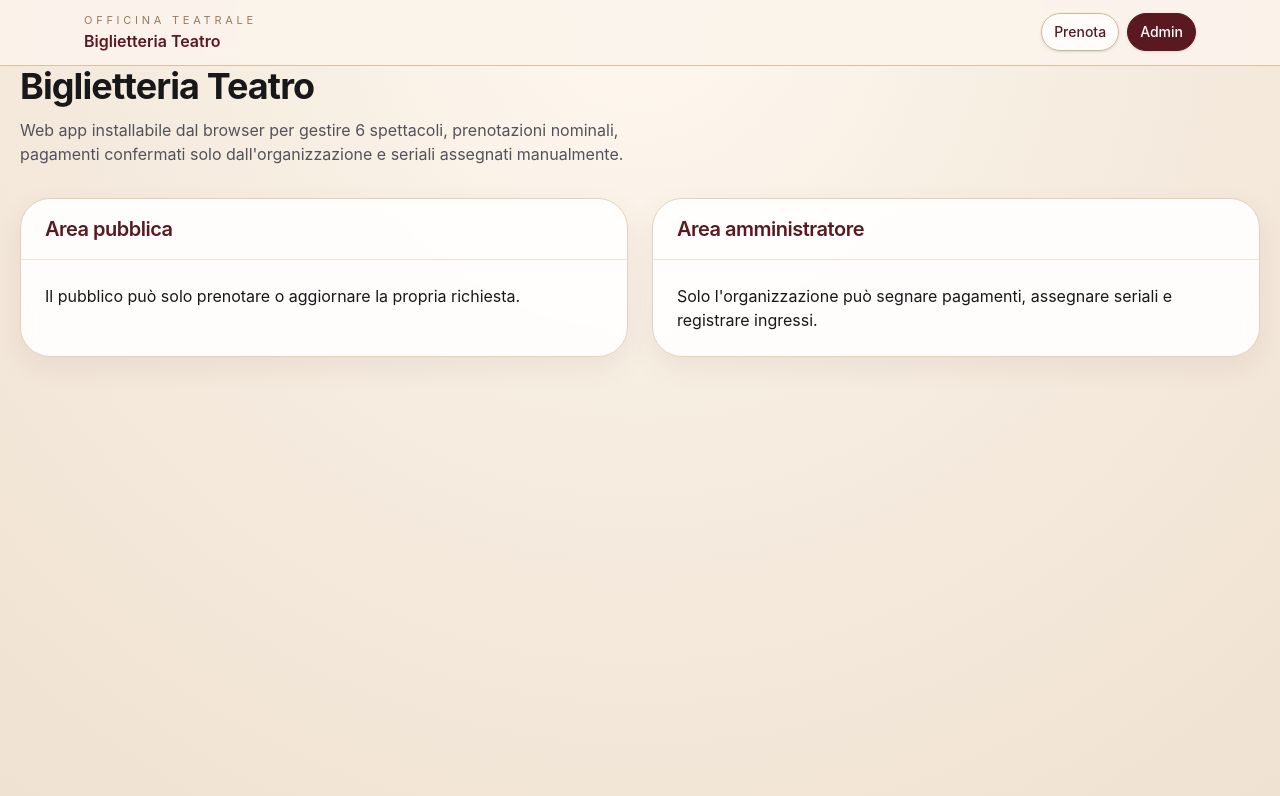
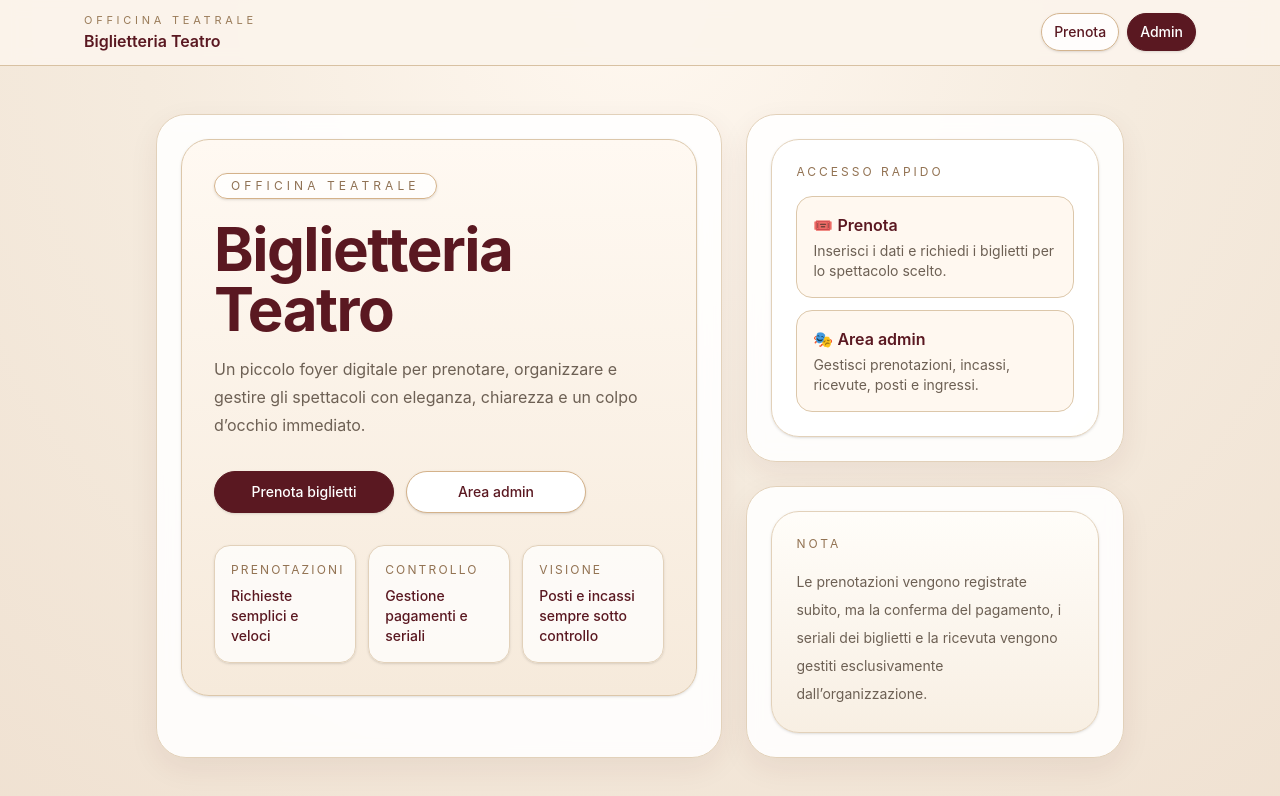
Before and after one commit to liberamint/biglietteria-teatro, a Next.js app: page / in a window 1280 px wide. Shown: the top 796 px of the page. Built offline with nearby package versions, Linux system fonts and the light colour scheme.

Commit message:
aggiunta home teatrale elegante

```diff
--- a/app/page.tsx
+++ b/app/page.tsx
@@ -1,35 +1,125 @@
 import Link from 'next/link';
-import { Container, PageShell, Card, CardContent, CardHeader, CardTitle } from '@/components/ui';
+import { Container, PageShell, Card, CardContent, Button } from '@/components/ui';
 
 export default function HomePage() {
   return (
     <PageShell>
-      <Container wide>
-        <div className="space-y-8">
-          <div className="space-y-3">
-            <h1 className="text-4xl font-bold tracking-tight">Biglietteria Teatro</h1>
-            <p className="max-w-2xl text-zinc-600">
-              Web app installabile dal browser per gestire 6 spettacoli, prenotazioni nominali,
-              pagamenti confermati solo dall&apos;organizzazione e seriali assegnati manualmente.
-            </p>
-          </div>
-          <div className="grid grid-cols-1 gap-6 md:grid-cols-2">
-            <Link href="/prenota">
-              <Card className="h-full hover:shadow-md transition">
-                <CardHeader><CardTitle>Area pubblica</CardTitle></CardHeader>
+      <Container>
+        <div className="mx-auto max-w-5xl px-2 pt-8 sm:pt-12">
+          <div className="grid gap-6 lg:grid-cols-[1.2fr_0.8fr]">
+            <Card className="overflow-hidden">
+              <CardContent>
+                <div className="rounded-[28px] border border-[#dcc7aa] bg-[linear-gradient(180deg,#fff9f2_0%,#f6eadb_100%)] p-6 shadow-sm sm:p-8">
+                  <div className="inline-block rounded-full border border-[#d4b28a] bg-white/80 px-4 py-1 text-xs uppercase tracking-[0.34em] text-[#8f7153] shadow-sm">
+                    Officina Teatrale
+                  </div>
+
+                  <h1 className="mt-5 text-4xl font-bold tracking-tight text-[#5a1821] sm:text-5xl lg:text-6xl">
+                    Biglietteria Teatro
+                  </h1>
+
+                  <p className="mt-4 max-w-2xl text-sm leading-7 text-[#6d6054] sm:text-base">
+                    Un piccolo foyer digitale per prenotare, organizzare e gestire
+                    gli spettacoli con eleganza, chiarezza e un colpo d’occhio immediato.
+                  </p>
+
+                  <div className="mt-8 flex flex-col gap-3 sm:flex-row">
+                    <Link href="/prenota" className="w-full sm:w-auto">
+                      <Button className="w-full sm:min-w-[180px]">
+                        Prenota biglietti
+                      </Button>
+                    </Link>
+
+                    <Link href="/admin" className="w-full sm:w-auto">
+                      <Button variant="outline" className="w-full sm:min-w-[180px]">
+                        Area admin
+                      </Button>
+                    </Link>
+                  </div>
+
+                  <div className="mt-8 grid gap-3 sm:grid-cols-3">
+                    <div className="rounded-2xl border border-[#e2d1ba] bg-white/75 px-4 py-4 shadow-sm">
+                      <div className="text-xs uppercase tracking-[0.18em] text-[#927252]">
+                        Prenotazioni
+                      </div>
+                      <div className="mt-2 text-sm font-medium text-[#5a1821]">
+                        Richieste semplici e veloci
+                      </div>
+                    </div>
+
+                    <div className="rounded-2xl border border-[#e2d1ba] bg-white/75 px-4 py-4 shadow-sm">
+                      <div className="text-xs uppercase tracking-[0.18em] text-[#927252]">
+                        Controllo
+                      </div>
+                      <div className="mt-2 text-sm font-medium text-[#5a1821]">
+                        Gestione pagamenti e seriali
+                      </div>
+                    </div>
+
+                    <div className="rounded-2xl border border-[#e2d1ba] bg-white/75 px-4 py-4 shadow-sm">
+                      <div className="text-xs uppercase tracking-[0.18em] text-[#927252]">
+                        Visione
+                      </div>
+                      <div className="mt-2 text-sm font-medium text-[#5a1821]">
+                        Posti e incassi sempre sotto controllo
+                      </div>
+                    </div>
+                  </div>
+                </div>
+              </CardContent>
+            </Card>
+
+            <div className="grid gap-6">
+              <Card>
                 <CardContent>
-                  Il pubblico può solo prenotare o aggiornare la propria richiesta.
+                  <div className="rounded-[28px] border border-[#e2d1ba] bg-white/80 p-6 shadow-sm">
+                    <div className="text-xs uppercase tracking-[0.25em] text-[#927252]">
+                      Accesso rapido
+                    </div>
+
+                    <div className="mt-4 space-y-3">
+                      <Link href="/prenota" className="block">
+                        <div className="rounded-2xl border border-[#dcc7aa] bg-[#fff8f0] px-4 py-4 transition hover:bg-white">
+                          <div className="text-base font-semibold text-[#5a1821]">
+                            🎟️ Prenota
+                          </div>
+                          <div className="mt-1 text-sm text-[#6d6054]">
+                            Inserisci i dati e richiedi i biglietti per lo spettacolo scelto.
+                          </div>
+                        </div>
+                      </Link>
+
+                      <Link href="/admin" className="block">
+                        <div className="rounded-2xl border border-[#dcc7aa] bg-[#fff8f0] px-4 py-4 transition hover:bg-white">
+                          <div className="text-base font-semibold text-[#5a1821]">
+                            🎭 Area admin
+                          </div>
+                          <div className="mt-1 text-sm text-[#6d6054]">
+                            Gestisci prenotazioni, incassi, ricevute, posti e ingressi.
+                          </div>
+                        </div>
+                      </Link>
+                    </div>
+                  </div>
                 </CardContent>
               </Card>
-            </Link>
-            <Link href="/admin">
-              <Card className="h-full hover:shadow-md transition">
-                <CardHeader><CardTitle>Area amministratore</CardTitle></CardHeader>
+
+              <Card>
                 <CardContent>
-                  Solo l&apos;organizzazione può segnare pagamenti, assegnare seriali e registrare ingressi.
+                  <div className="rounded-[28px] border border-[#e2d1ba] bg-[linear-gradient(180deg,#fffdf9_0%,#f8efe3_100%)] p-6 shadow-sm">
+                    <div className="text-xs uppercase tracking-[0.25em] text-[#927252]">
+                      Nota
+                    </div>
+
+                    <p className="mt-4 text-sm leading-7 text-[#6d6054]">
+                      Le prenotazioni vengono registrate subito, ma la conferma del pagamento,
+                      i seriali dei biglietti e la ricevuta vengono gestiti
+                      esclusivamente dall’organizzazione.
+                    </p>
+                  </div>
                 </CardContent>
               </Card>
-            </Link>
+            </div>
           </div>
         </div>
       </Container>
```
